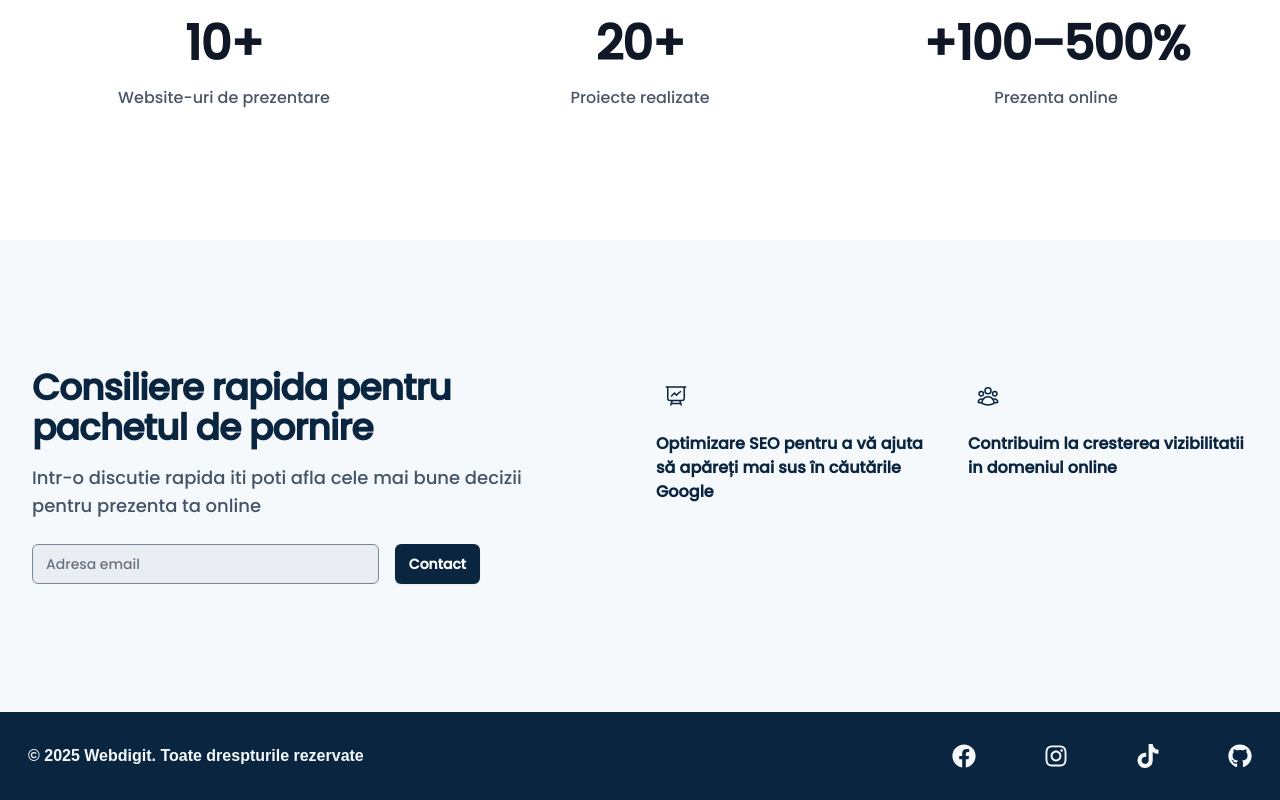
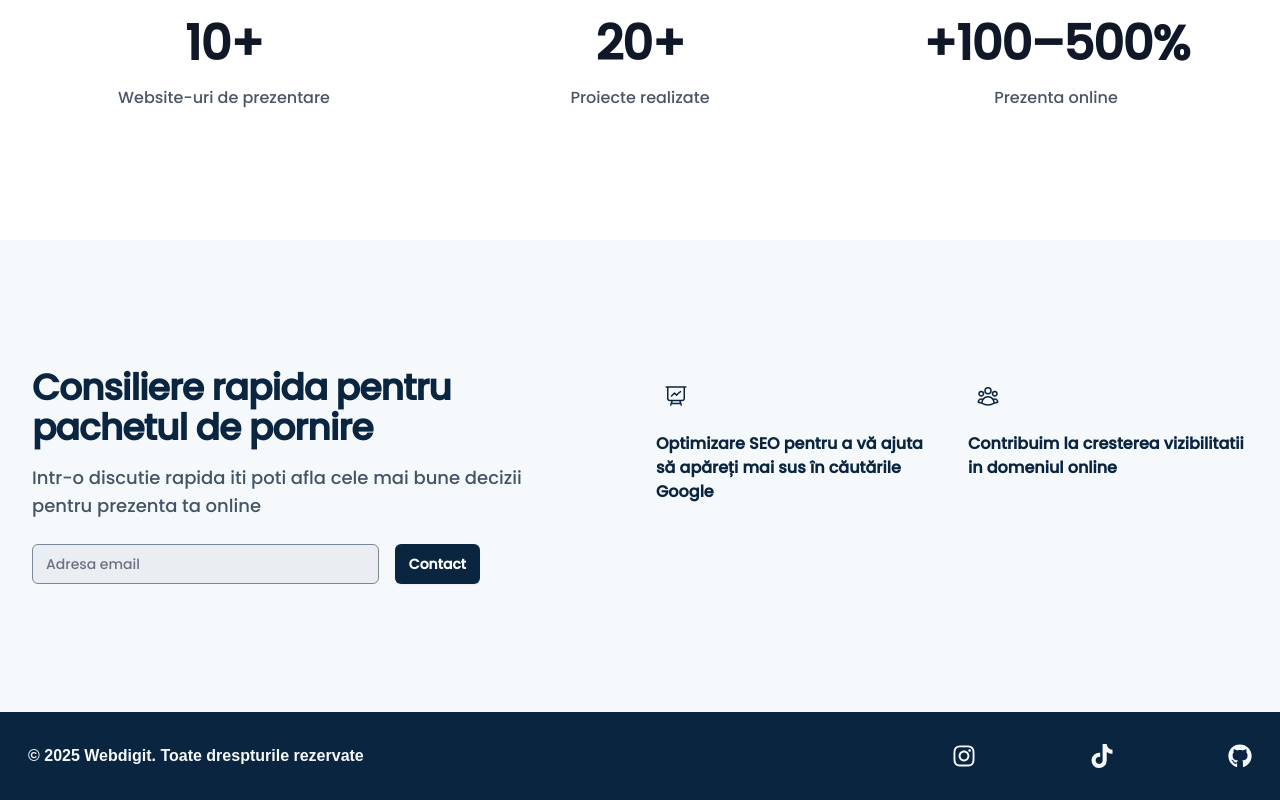
Before and after one commit to lazarelvis/webdigit-it-solutions, a Next.js app: page / in a window 1280 px wide. Shown: the part 4408-5208 px from the top of the page. Built offline with nearby package versions, Linux system fonts and the light colour scheme.

Commit message:
links footer updated

```diff
--- a/src/app/components/Footer/index.js
+++ b/src/app/components/Footer/index.js
@@ -6,6 +6,7 @@ import {
   FaTwitch,
   FaTiktok,
 } from "react-icons/fa";
+import Link from "next/link";
 
 const sections = [
   {
@@ -27,10 +28,17 @@ const sections = [
 ];
 
 const items = [
-  { name: "Facebook", icon: FaFacebook, link: "https://www.facebook.com/" },
-  { name: "Instagram", icon: FaInstagram, link: "https://www.instagram.com/" },
-  { name: "Tiktok", icon: FaTiktok, link: "https://tiktok.com/" },
-  { name: "Github", icon: FaGithub, link: "https://github.com/" },
+  {
+    name: "Instagram",
+    icon: FaInstagram,
+    link: "https://www.instagram.com/webdigit.ro/",
+  },
+  {
+    name: "Tiktok",
+    icon: FaTiktok,
+    link: "https://www.tiktok.com/@webdigit.ro",
+  },
+  { name: "Github", icon: FaGithub, link: "https://github.com/lazarelvis" },
 ];
 
 export default function Footer() {
@@ -42,7 +50,11 @@ export default function Footer() {
         </p>
         <div className="flex justify-between sm:w-[300px] pt-4 text-2xl">
           {items.map((x, index) => {
-            return <x.icon key={index} className="hover:text-white" />;
+            return (
+              <Link key={index} href={x.link}>
+                <x.icon className="hover:text-white" />
+              </Link>
+            );
           })}
         </div>
       </div>
```
